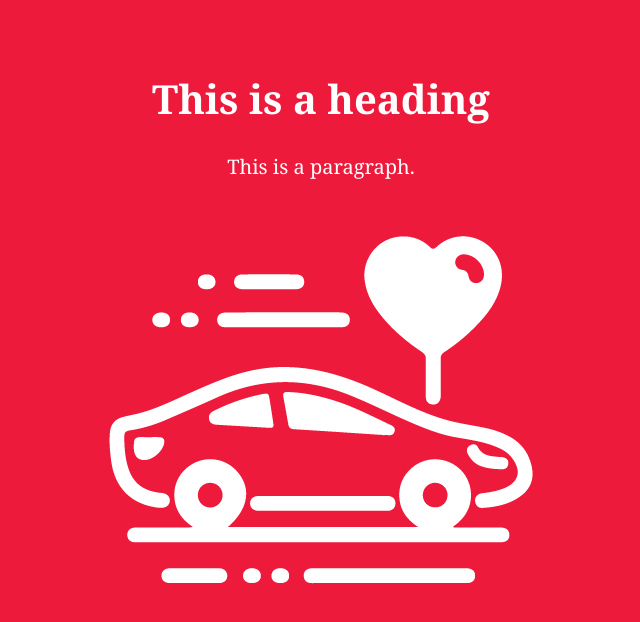
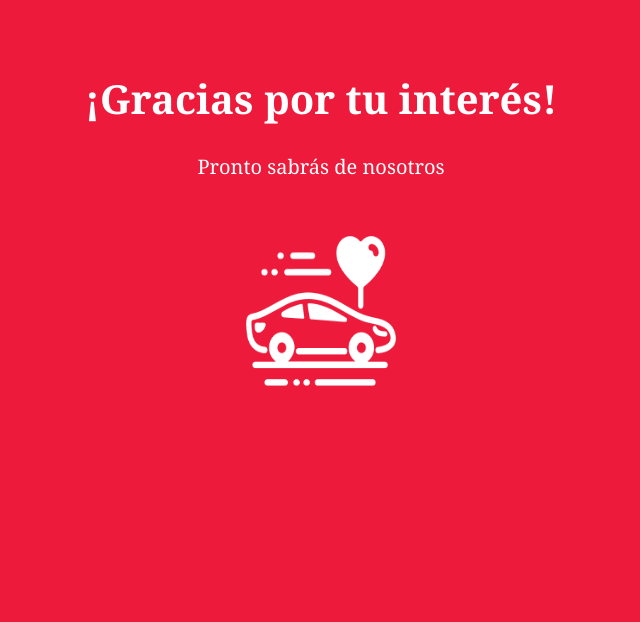
Before and after one commit to alamosapp/alamos, a website: page inscripcion.html in a window 1280 px wide. Shown: the whole page, without its empty margins (319-959 px from the left). Drawn offline with Linux system fonts and the light colour scheme.

Commit message:
Update inscripcion.html

```diff
--- a/inscripcion.html
+++ b/inscripcion.html
@@ -10,13 +10,13 @@ div {text-align: center;}
 <body style="background-color:rgb(237,26,59);">
 <br>
 <br>
-<h1 style = "font-family:georgia,garamond,serif;font-size:40px;color:white"> This is a heading</h1>
-<p style = "font-family:georgia,garamond,serif;font-size:20px;color:white"> This is a paragraph.</p>
+<h1 style = "font-family:georgia,garamond,serif;font-size:40px;color:white"> ¡Gracias por tu interés!</h1>
+<p style = "font-family:georgia,garamond,serif;font-size:20px;color:white">Pronto sabrás de nosotros</p>
 <br>
 <br>
 <div>
 <img class="marginauto"
-src= "img/car-love.png" alt="centered image" />
+src= "img/car-love.png" width="150" height="150" alt="centered image" />
 
 </div>
 
```
